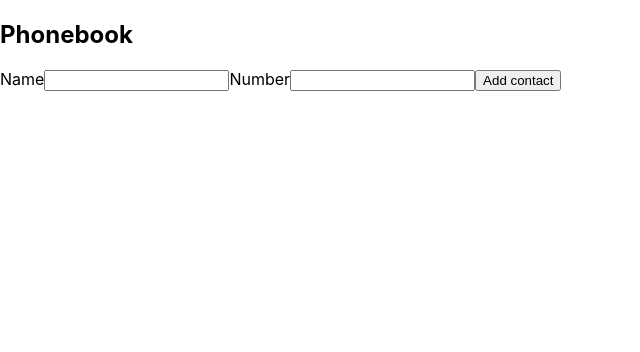
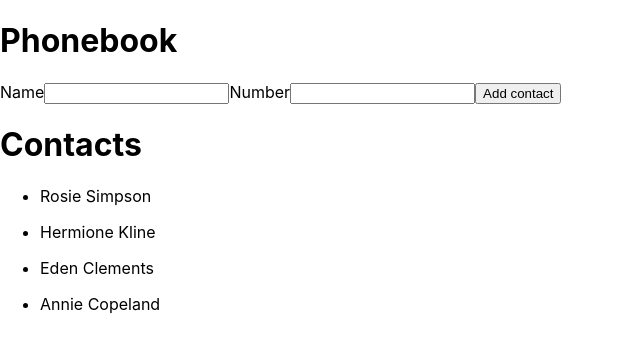
Before and after one commit to IvashkaVIP/goit-react-hw-08-phonebook, a React (Create React App) app: page / in a window 1280 px wide. Shown: the top 352 px of the page, without its empty margins (0-640 px from the left). Built offline with nearby package versions, Linux system fonts and the light colour scheme.

Commit message:
add "add item"

```diff
--- a/package.json
+++ b/package.json
@@ -7,6 +7,7 @@
     "@testing-library/jest-dom": "^5.16.3",
     "@testing-library/react": "^12.1.4",
     "@testing-library/user-event": "^13.5.0",
+    "nanoid": "^4.0.2",
     "react": "^18.1.0",
     "react-dom": "^18.1.0",
     "react-scripts": "5.0.1",
--- a/src/components/App.jsx
+++ b/src/components/App.jsx
@@ -1,22 +1,41 @@
 import { Component } from 'react';
-import { Form } from './Form/Form';
+import { ContactForm } from './ContactForm/ContactForm';
+import { nanoid } from 'nanoid';
+import { ContactList } from './ContactList/ContactList';
 
 export class App extends Component {
   state = {
-    contacts: [],
+    contacts: [
+      { id: 'id-1', name: 'Rosie Simpson', number: '459-12-56' },
+      { id: 'id-2', name: 'Hermione Kline', number: '443-89-12' },
+      { id: 'id-3', name: 'Eden Clements', number: '645-17-79' },
+      { id: 'id-4', name: 'Annie Copeland', number: '227-91-26' },
+    ],
     name: '',
-   };
+  };
 
-  formSubmitHandler = data => {
-    console.log(data);
-}
+  formSubmitHandler = ({name}) => {
+    const contact = { name: name, id: nanoid() };
+    this.setState(prevState => ({
+      contacts: [contact, ...prevState.contacts],
+
+    }));
+  };
 
   render() {
+    const { contacts } = this.state;
+
     return (
-      <>
-       <Form onSubmit={this.formSubmitHandler}/>
+      <div>
+        <h1>Phonebook</h1>
+        <ContactForm onSubmit={this.formSubmitHandler} />
+        <h1>Contacts </h1>
+        <ContactList contacts={contacts} />
 
-      </>
+        {/* <h2>Contacts</h2>
+  <Filter ... />
+  <ContactList ... />  */}
+      </div>
     );
   }
 }
--- a/src/components/Form/Form.jsx
+++ b/src/components/ContactForm/ContactForm.jsx
@@ -1,6 +1,6 @@
 import { Component } from "react";
 
-export class Form extends Component {
+export class ContactForm extends Component {
   state = {
     name: '',
     number: '',
@@ -21,14 +21,13 @@
 
   reset = () => {
     this.setState({ name: '', number: ''});
-    console.log(this.state);
+    // console.log(this.state);
 }
 
   render() {
     return (
       <>
-        <>
-          <h2>Phonebook</h2>
+
           <form onSubmit={this.handleSubmit}>
             <label>
               Name
@@ -50,7 +49,7 @@
             </label>
             <button type="submit">Add contact</button>
           </form>
-        </>
+
       </>
     );
   }
--- /dev/null
+++ b/src/components/ContactList/ContactList.jsx
@@ -0,0 +1,9 @@
+export const ContactList = ({ contacts }) => (
+  <ul>
+        {contacts.map(({ id, name }) => (
+      <li key={id}>
+        <p>{name}</p>
+      </li>
+    ))}
+  </ul>
+);
```
Also changed, not shown: 1 other file (tests, documents, lock files or other folders).
